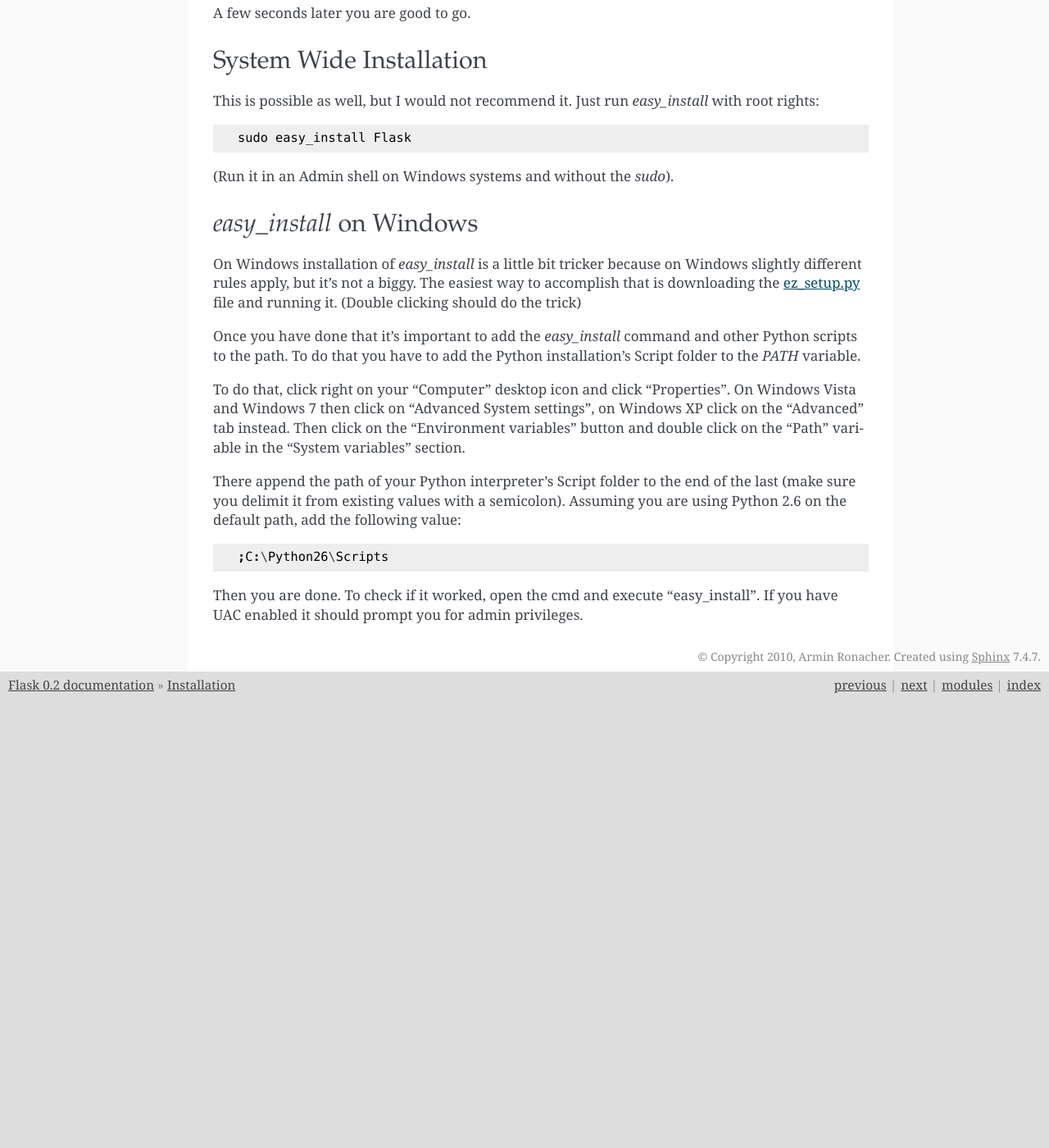
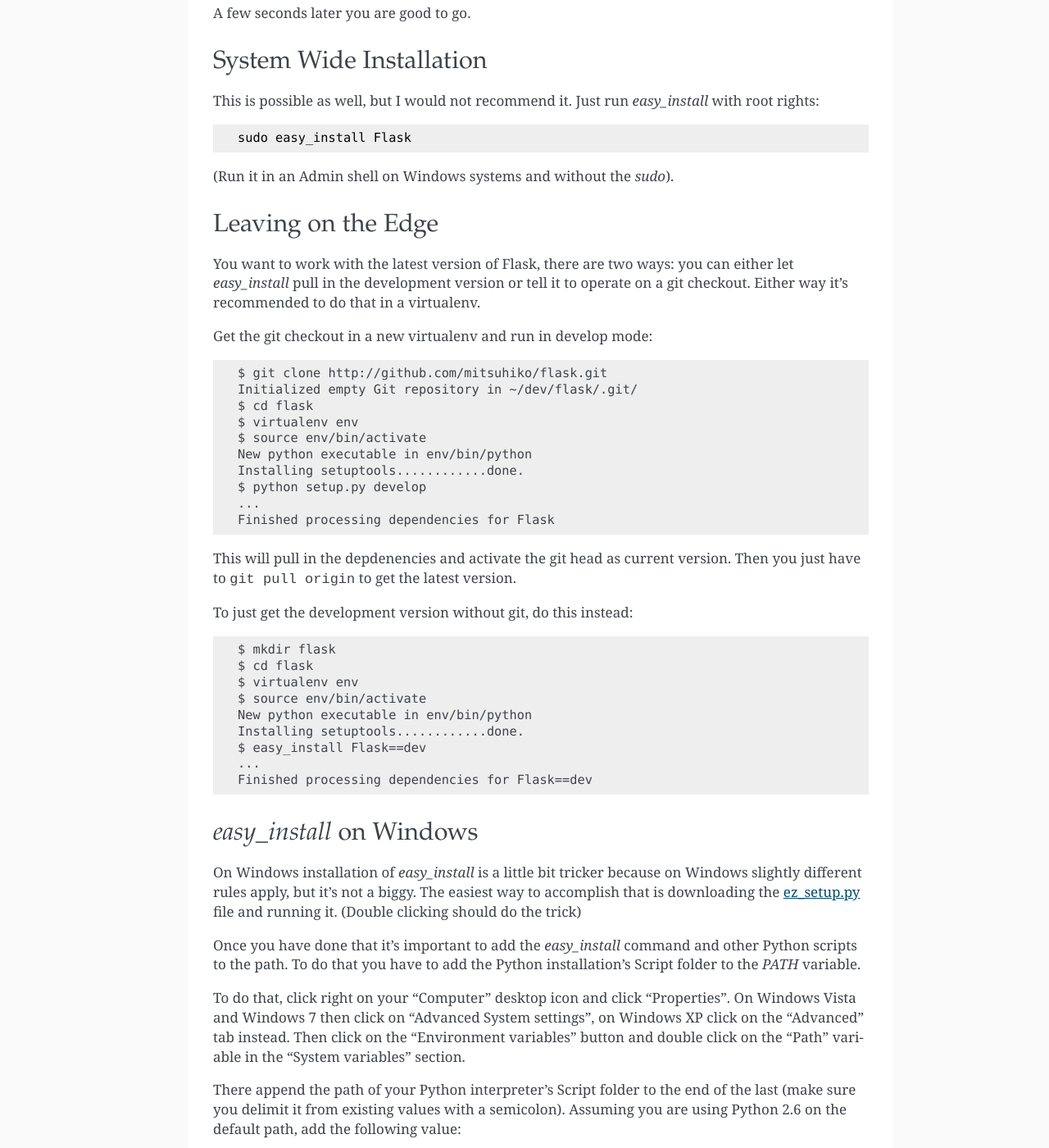
Before and after one commit to YevhenDenisove/flaks-website, a Sphinx documentation site: the page built from docs/installation.rst, in a window 1280 px wide and 1400 px high, scrolled down 1583 px. Shown: the whole window at 82% size. Built offline with Sphinx 7.4.7, drawn with Linux system fonts in a browser that asks for light colours; before the commit the page ends 2434 px from its top, so only the background shows below that.

Commit message:
Added instructions about how to run the latest development version.

```diff
--- a/docs/installation.rst
+++ b/docs/installation.rst
@@ -96,6 +96,44 @@ This is possible as well, but I would not recommend it.  Just run
 
 (Run it in an Admin shell on Windows systems and without the `sudo`).
 
+
+Leaving on the Edge
+-------------------
+
+You want to work with the latest version of Flask, there are two ways: you
+can either let `easy_install` pull in the development version or tell it
+to operate on a git checkout.  Either way it's recommended to do that in a
+virtualenv.
+
+Get the git checkout in a new virtualenv and run in develop mode::
+
+    $ git clone http://github.com/mitsuhiko/flask.git
+    Initialized empty Git repository in ~/dev/flask/.git/
+    $ cd flask
+    $ virtualenv env
+    $ source env/bin/activate
+    New python executable in env/bin/python
+    Installing setuptools............done.
+    $ python setup.py develop
+    ...
+    Finished processing dependencies for Flask
+
+This will pull in the depdenencies and activate the git head as current
+version.  Then you just have to ``git pull origin`` to get the latest
+version.
+
+To just get the development version without git, do this instead::
+
+    $ mkdir flask
+    $ cd flask
+    $ virtualenv env
+    $ source env/bin/activate
+    New python executable in env/bin/python
+    Installing setuptools............done.
+    $ easy_install Flask==dev
+    ...
+    Finished processing dependencies for Flask==dev
+
 .. _windows-easy-install:
 
 `easy_install` on Windows
```
